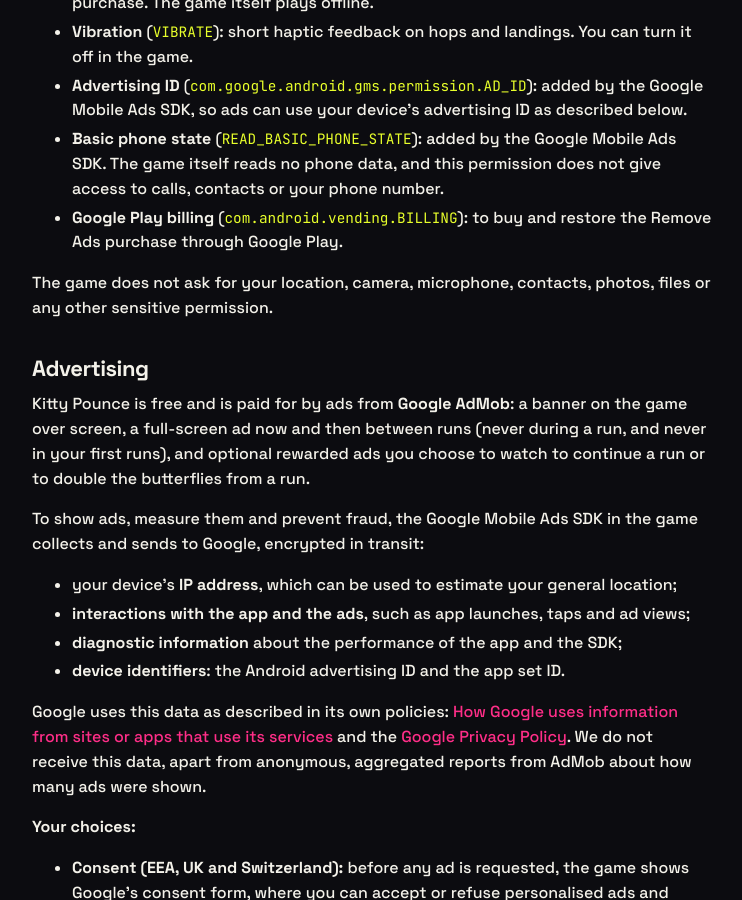
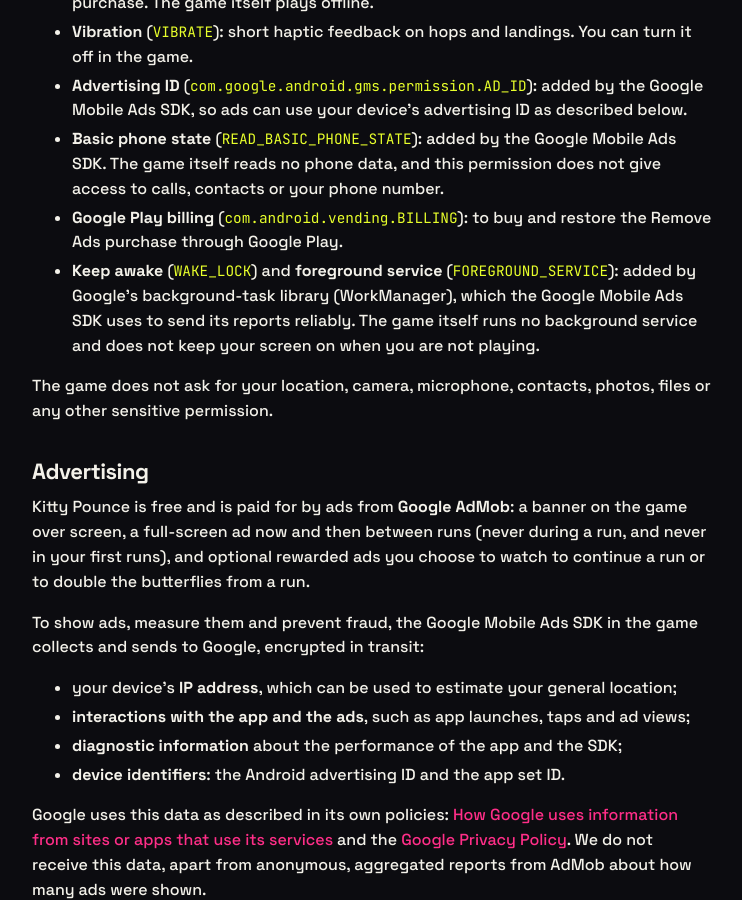
Before and after one commit to lemoncherryapps/lemoncherryapps.github.io, a Jekyll site: the page built from kitty-pounce/privacy.md, in a window 1280 px wide and 900 px high, scrolled down 1237 px. Shown: the whole window, without its empty margins (268-1010 px from the left). Built offline with Jekyll 4.4.1, drawn with Linux system fonts in a browser that asks for light colours.

Commit message:
Kitty Pounce privacy: list WAKE_LOCK and FOREGROUND_SERVICE from the ads SDK
Co-Authored-By: Claude Opus 5.5 <noreply@anthropic.com>

```diff
--- a/kitty-pounce/privacy.md
+++ b/kitty-pounce/privacy.md
@@ -38,6 +38,7 @@ None of this identifies you, and none of it is sent to us. If Android backup is
 - **Advertising ID** (`com.google.android.gms.permission.AD_ID`): added by the Google Mobile Ads SDK, so ads can use your device's advertising ID as described below.
 - **Basic phone state** (`READ_BASIC_PHONE_STATE`): added by the Google Mobile Ads SDK. The game itself reads no phone data, and this permission does not give access to calls, contacts or your phone number.
 - **Google Play billing** (`com.android.vending.BILLING`): to buy and restore the Remove Ads purchase through Google Play.
+- **Keep awake** (`WAKE_LOCK`) and **foreground service** (`FOREGROUND_SERVICE`): added by Google's background-task library (WorkManager), which the Google Mobile Ads SDK uses to send its reports reliably. The game itself runs no background service and does not keep your screen on when you are not playing.
 
 The game does not ask for your location, camera, microphone, contacts, photos, files or any other sensitive permission.
 
```
